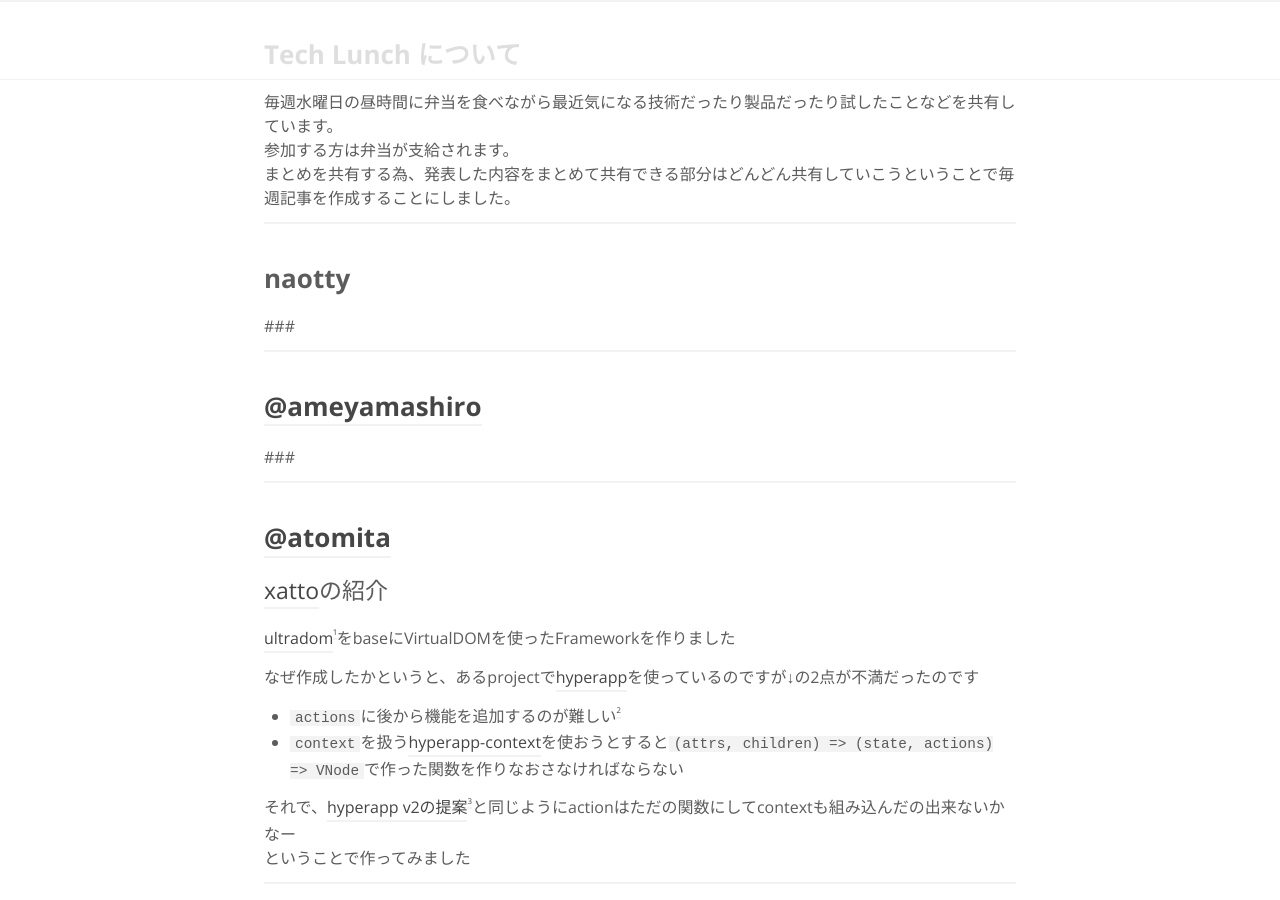
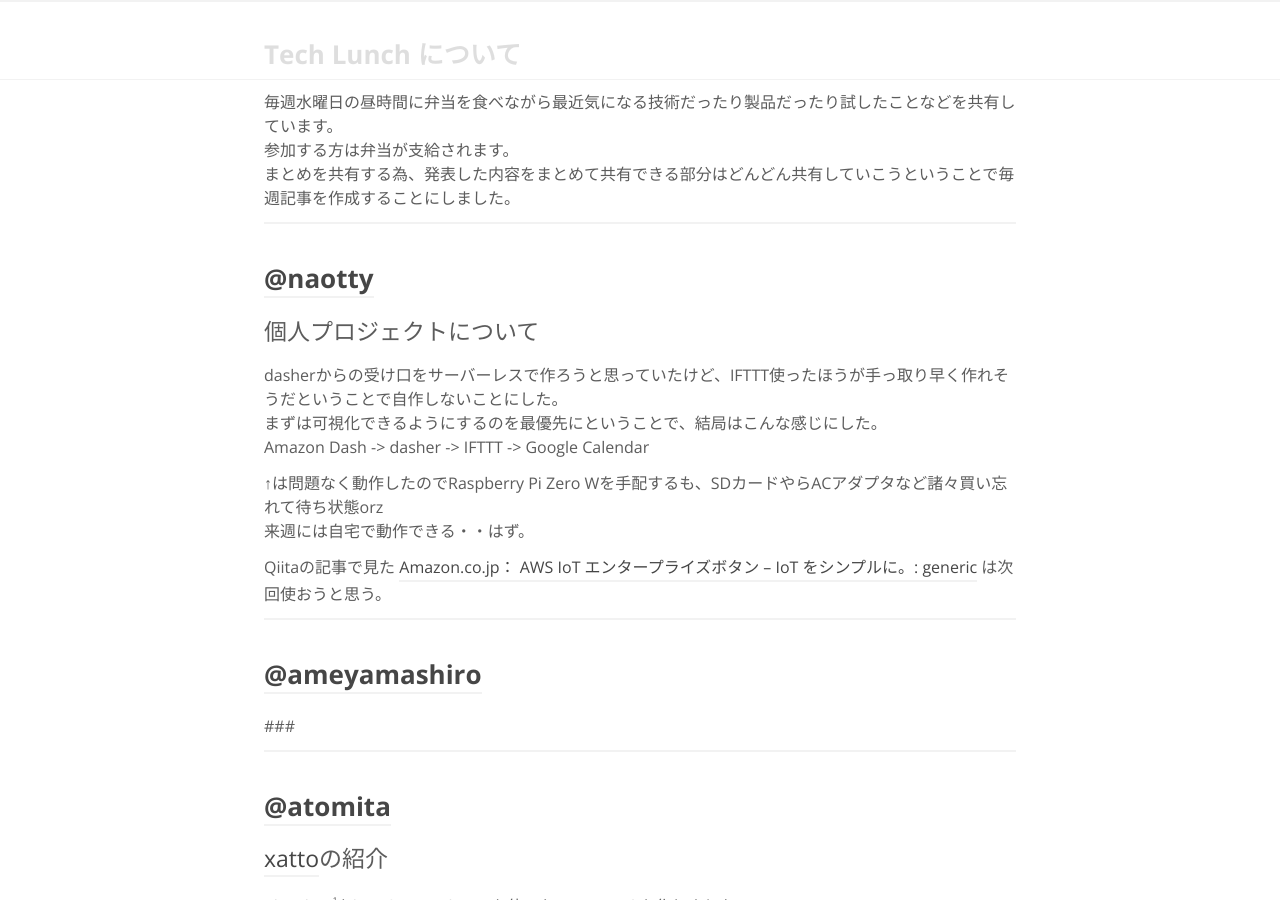
Before and after one commit to RyukyuInteractive/tech.ryukyu-i.co.jp, a Jekyll site: the page built from _posts/2018-06-06-tech-lunch-20180606.md, in a window 1280 px wide and 900 px high, scrolled down 289 px. Built offline with Jekyll 4.4.1, drawn with Linux system fonts in a browser that asks for light colours; a script that is not in the unit is left out; comment, search, counter and statistics services are not loaded.

Commit message:
add my post.

```diff
--- a/_posts/2018-06-06-tech-lunch-20180606.md
+++ b/_posts/2018-06-06-tech-lunch-20180606.md
@@ -15,10 +15,17 @@ typora-root-url: ..
 
 ----
 
-## naotty
+## [@naotty](https://github.com/naotty)
 
-###
+### 個人プロジェクトについて
+dasherからの受け口をサーバーレスで作ろうと思っていたけど、IFTTT使ったほうが手っ取り早く作れそうだということで自作しないことにした。
+まずは可視化できるようにするのを最優先にということで、結局はこんな感じにした。
+Amazon Dash -> dasher -> IFTTT -> Google Calendar
 
+↑は問題なく動作したのでRaspberry Pi Zero Wを手配するも、SDカードやらACアダプタなど諸々買い忘れて待ち状態orz
+来週には自宅で動作できる・・はず。
+
+Qiitaの記事で見た [Amazon\.co\.jp： AWS IoT エンタープライズボタン – IoT をシンプルに。: generic](https://www.amazon.co.jp/AWS-IoT-%E3%82%A8%E3%83%B3%E3%82%BF%E3%83%BC%E3%83%97%E3%83%A9%E3%82%A4%E3%82%BA%E3%83%9C%E3%82%BF%E3%83%B3-%E2%80%93-%E3%82%92%E3%82%B7%E3%83%B3%E3%83%97%E3%83%AB%E3%81%AB%E3%80%82/dp/B075FPHHGG/ref=sr_1_1?ie=UTF8&qid=1528370529&sr=8-1&keywords=iot%E3%83%9C%E3%82%BF%E3%83%B3) は次回使おうと思う。
 
 
 ----
```
